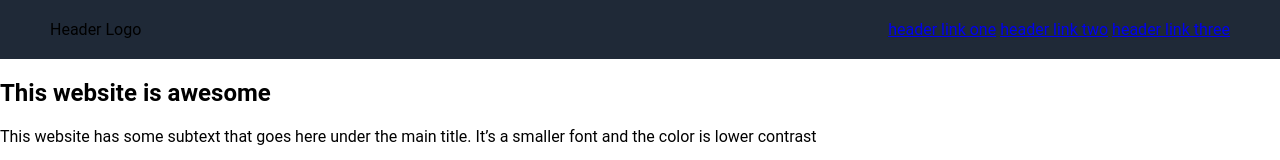
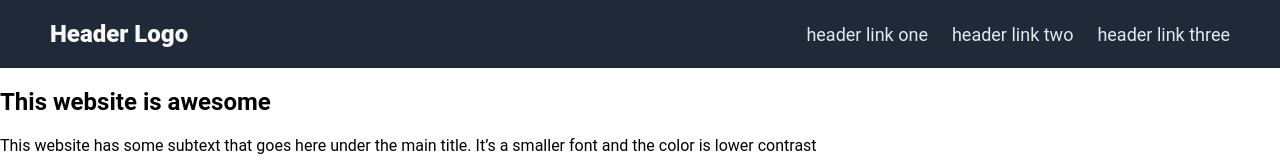
Before and after one commit to Poptonico/landing-page, a plain HTML site: page index.html in a window 1280 px wide. Shown: the top 160 px of the page. Drawn offline with Linux system fonts and the light colour scheme.

Commit message:
logo and nav a css

```diff
--- a/styles.css
+++ b/styles.css
@@ -12,3 +12,16 @@ body {
     background-color: #1F2937;
     padding: 20px 50px;
 }
+
+.logo {
+    font-size: 24px;
+    font-weight: 900;
+    color: #F9FAF8;
+}
+
+.nav a {
+    color: #E5E7EB;
+    text-decoration: none;
+    margin-left: 20px;
+    font-size: 18px;
+}
```
